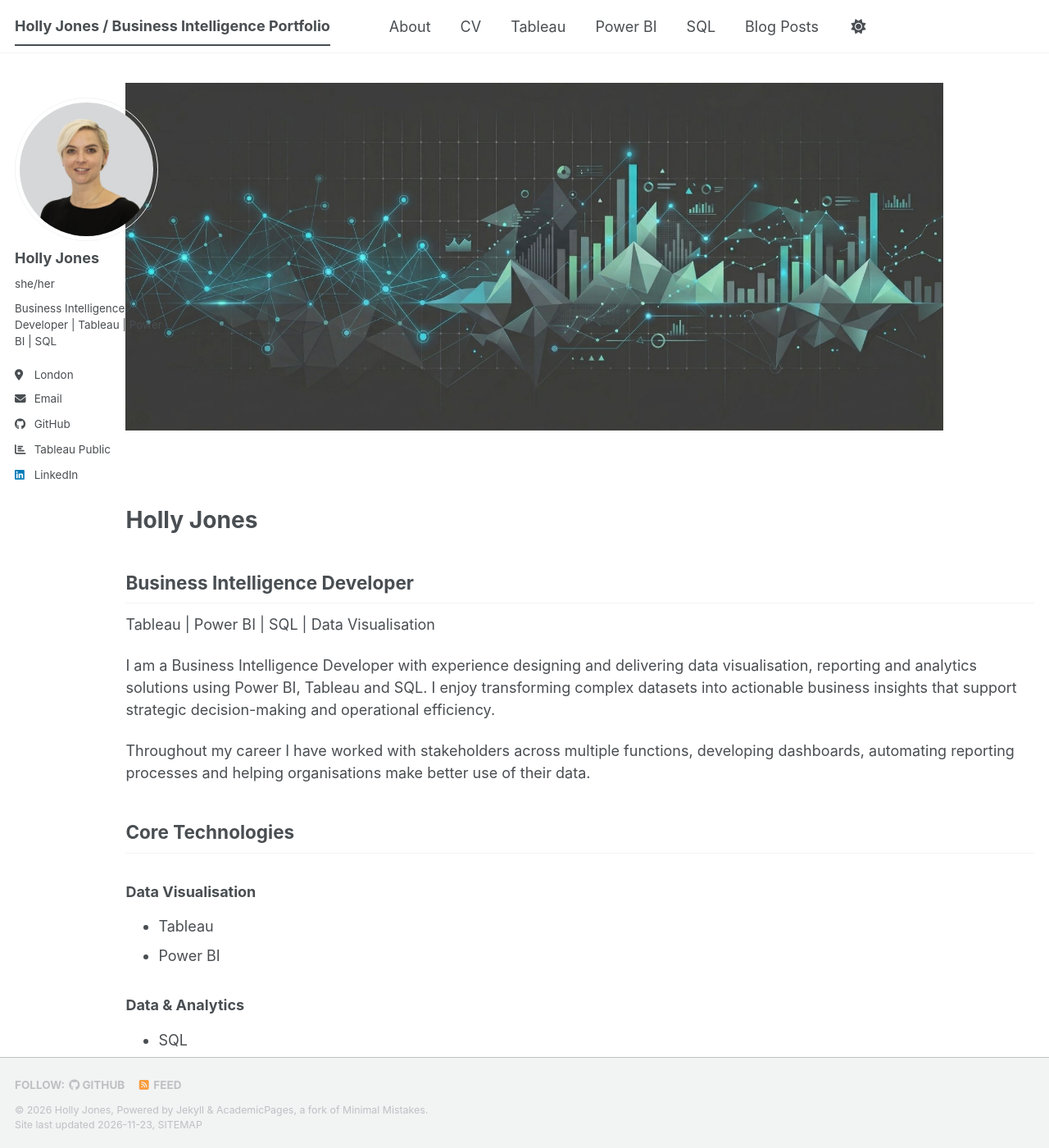
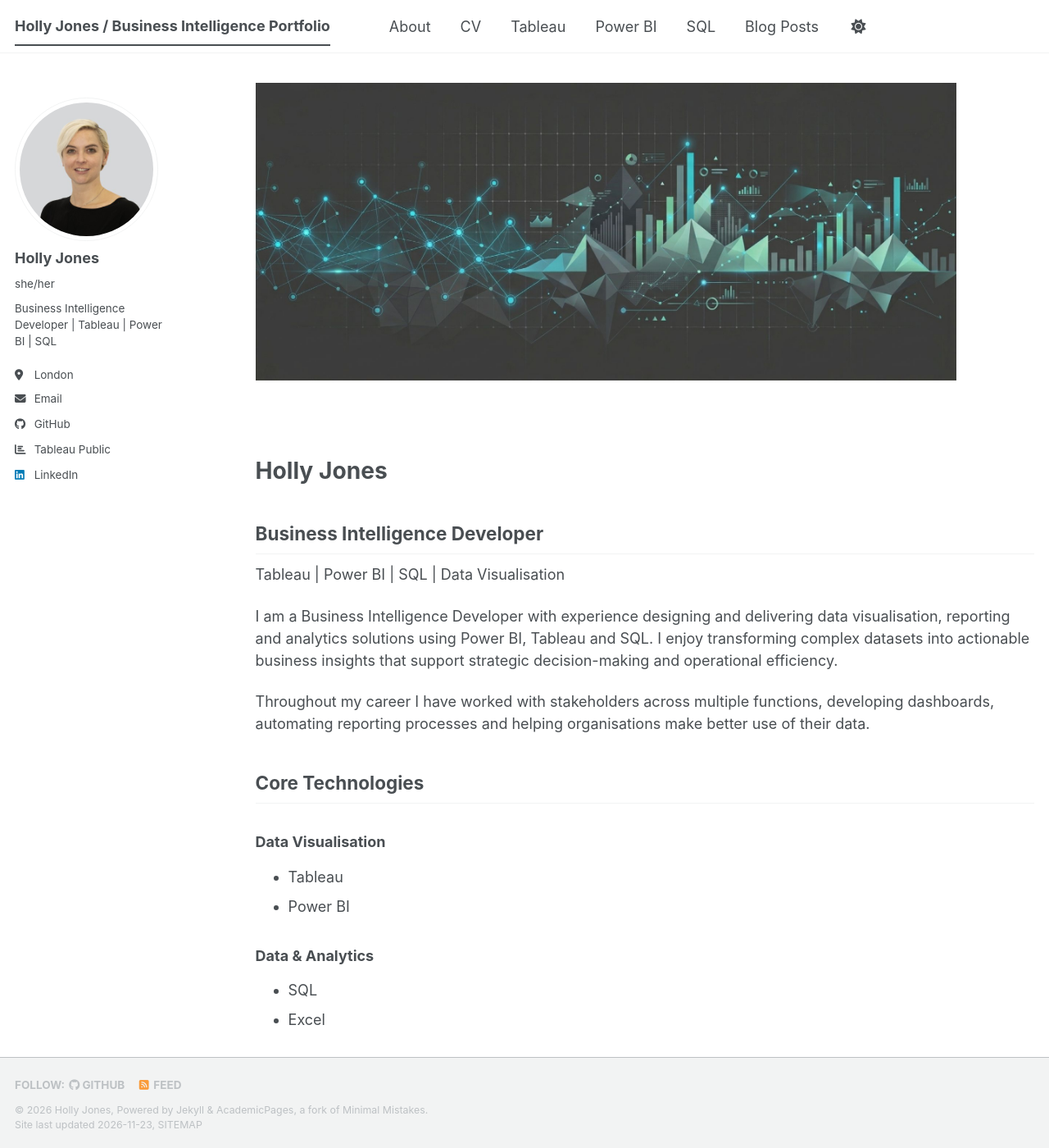
Before and after one commit to hjones87/hjones87.github.io, a Jekyll site: the page built from _pages/about.md, in a window 1280 px wide and 1400 px high. Shown: the whole window at 82% size. Built offline with Jekyll 4.4.1, drawn with Linux system fonts in a browser that asks for light colours; a script bundle is joined from its source files by our own code; a style sheet for code colours, icons or effects is not loaded.

Commit message:
Adjust page layout span to 10 of 12

```diff
--- a/_sass/layout/_page.scss
+++ b/_sass/layout/_page.scss
@@ -18,7 +18,7 @@
 
 .page {
   @include breakpoint($large) {
-    @include span(11.5 of 12 last);
+    @include span(10 of 12 last);
     @include prefix(0.5 of 12);
     @include suffix(0);
   }
```
